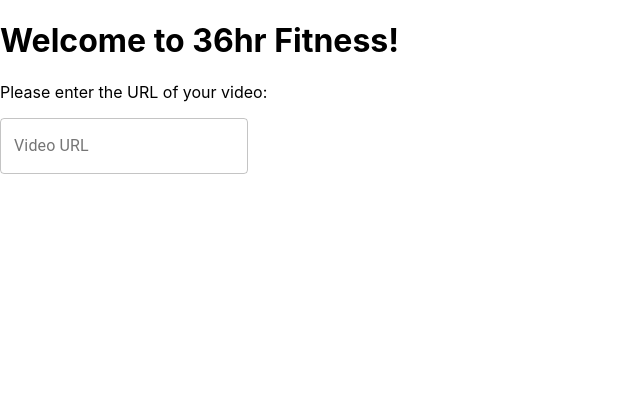
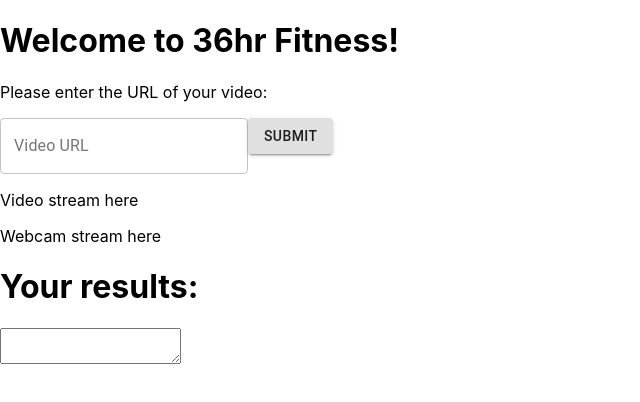
Before and after one commit to juliacamacho/36hrfitness, a React app: page / in a window 1280 px wide. Shown: the top 402 px of the page, without its empty margins (0-640 px from the left). Built offline with nearby package versions, Linux system fonts and the light colour scheme.

Commit message:
more components and css

```diff
--- /dev/null
+++ b/src/components/Results/Results.css
@@ -0,0 +1,4 @@
+.Results {
+    text-align: center;
+    padding-bottom: 30px;
+}
--- a/src/components/Results/Results.js
+++ b/src/components/Results/Results.js
@@ -1,9 +1,11 @@
 import React from 'react';
+import classes from './Results.css'
 
 const results = (props) => {
     return(
-        <div>
-
+        <div className={classes.Results}>
+            <h1>Your results:</h1>
+            <textarea></textarea>
         </div>
     )
 };
--- a/src/components/Search/Search.css
+++ b/src/components/Search/Search.css
@@ -4,3 +4,10 @@
     padding-bottom: 10px;
     text-align: center;
 }
+
+.Form {
+    display: flex;
+    flex-flow: column;
+    align-items: center;
+    padding: 10px 10px;
+}
--- a/src/components/Search/Search.js
+++ b/src/components/Search/Search.js
@@ -1,13 +1,15 @@
 import React from 'react';
 import classes from './Search.css'
 import TextField from '@material-ui/core/TextField';
+import Button from '@material-ui/core/Button';
 
 const search = (props) => {
     return(
         <div className={classes.Search}>
             <p>Please enter the URL of your video:</p>
-            <form>
+            <form className={classes.Form}>
                 <TextField id="outlined-basic" label="Video URL" variant="outlined" />
+                <Button variant="contained">Submit</Button>
             </form>
         </div>
     )
--- a/src/components/VideoStream/VideoStream.js
+++ b/src/components/VideoStream/VideoStream.js
@@ -3,7 +3,7 @@ import React from 'react';
 const videoStream = (props) => {
     return(
         <div>
-
+            <p>Video stream here</p>
         </div>
     )
 };
--- a/src/components/WebcamStream/WebcamStream.js
+++ b/src/components/WebcamStream/WebcamStream.js
@@ -3,7 +3,7 @@ import React from 'react';
 const webcamStream = (props) => {
     return(
         <div>
-
+            <p>Webcam stream here</p>
         </div>
     )
 };
--- a/src/containers/Layout/Layout.css
+++ b/src/containers/Layout/Layout.css
@@ -6,3 +6,8 @@
     text-align: center;
     padding-top: 30px;
 }
+
+.VideoStreams {
+    display: inline;
+    align-items: center;
+}
--- a/src/containers/Layout/Layout.js
+++ b/src/containers/Layout/Layout.js
@@ -12,8 +12,10 @@ const layout = (props) => {
                 <h1>Welcome to 36hr Fitness!</h1>
             </div>
             <Search />
-            <VideoStream />
-            <WebcamStream />
+            <div className={classes.VideoStreams}>
+                <VideoStream />
+                <WebcamStream />
+            </div>
             <Results />
         </div>
     )
```
